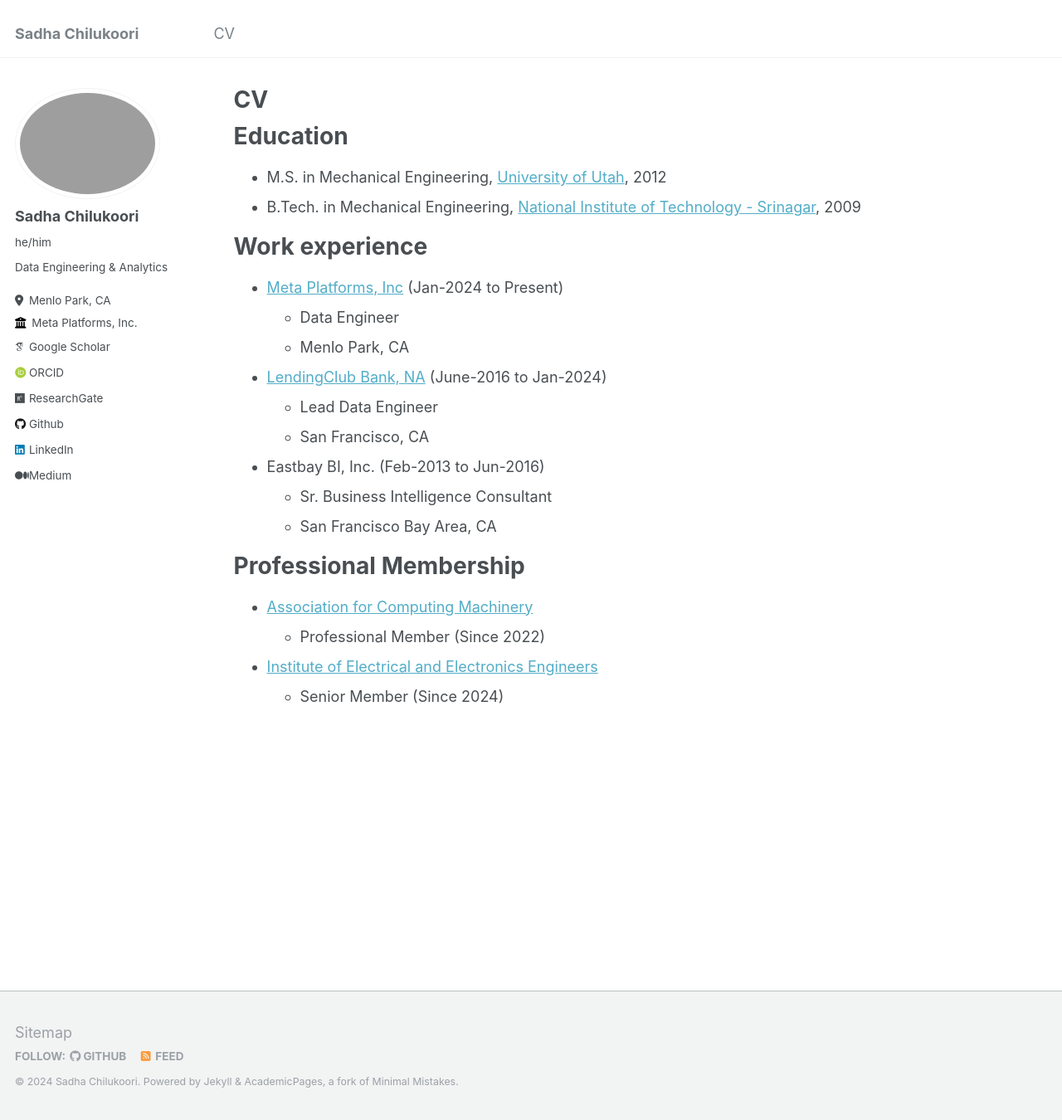
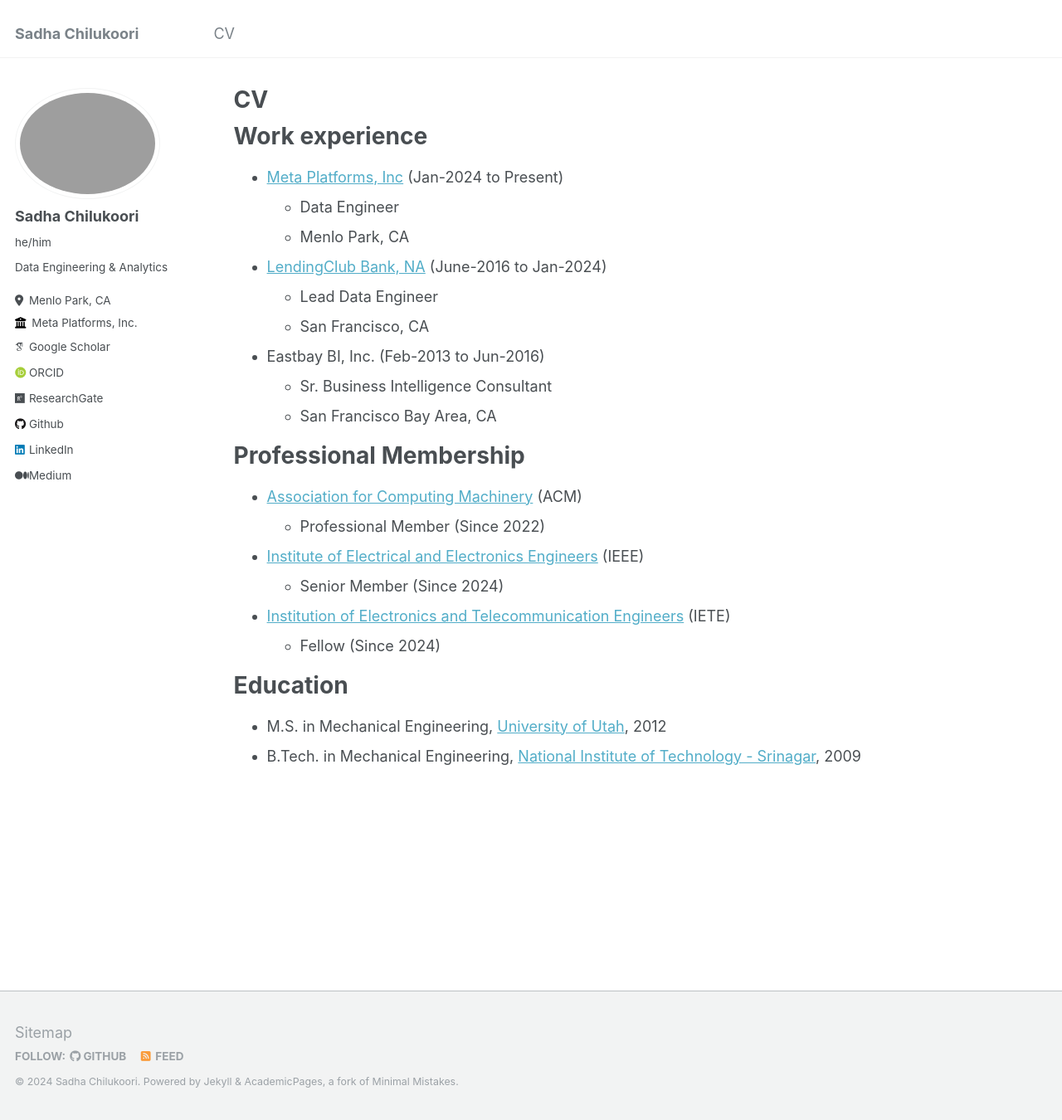
Before and after one commit to srchilukoori/srchilukoori.github.io, a Jekyll site: the page built from _pages/cv.md, in a window 1280 px wide and 1350 px high. Shown: the whole window at 83% size. Built offline with Jekyll 4.4.1, drawn with Linux system fonts in a browser that asks for light colours; some web fonts are replaced.

Commit message:
adds IETE

```diff
--- a/_pages/cv.md
+++ b/_pages/cv.md
@@ -30,11 +26,19 @@ Work experience
 
 Professional Membership
 =======================
-* [Association for Computing Machinery](https://www.acm.org/)
+* [Association for Computing Machinery](https://www.acm.org/) (ACM)
   * Professional Member (Since 2022)
 
-* [Institute of Electrical and Electronics Engineers](https://www.ieee.org/)
+* [Institute of Electrical and Electronics Engineers](https://www.ieee.org/) (IEEE)
   * Senior Member (Since 2024)
+
+* [Institution of Electronics and Telecommunication Engineers](https://www.iete.org/aboutiete.html) (IETE)
+  * Fellow (Since 2024)
+
+Education
+======
+* M.S. in Mechanical Engineering, [University of Utah](https://www.utah.edu/), 2012
+* B.Tech. in Mechanical Engineering, [National Institute of Technology - Srinagar](https://nitsri.ac.in/), 2009
 
 <!-- Skills
 ======
```
Also changed, not shown: other parts of _pages/cv.md (+0 -4 lines).
